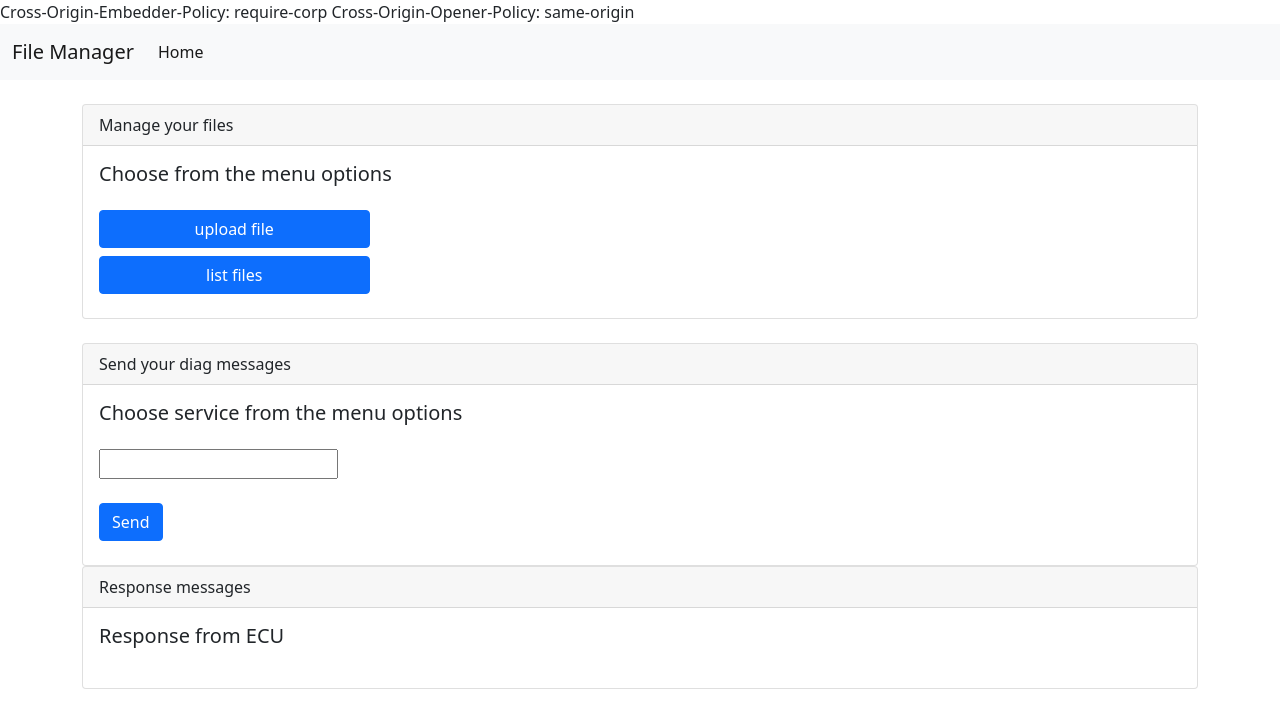
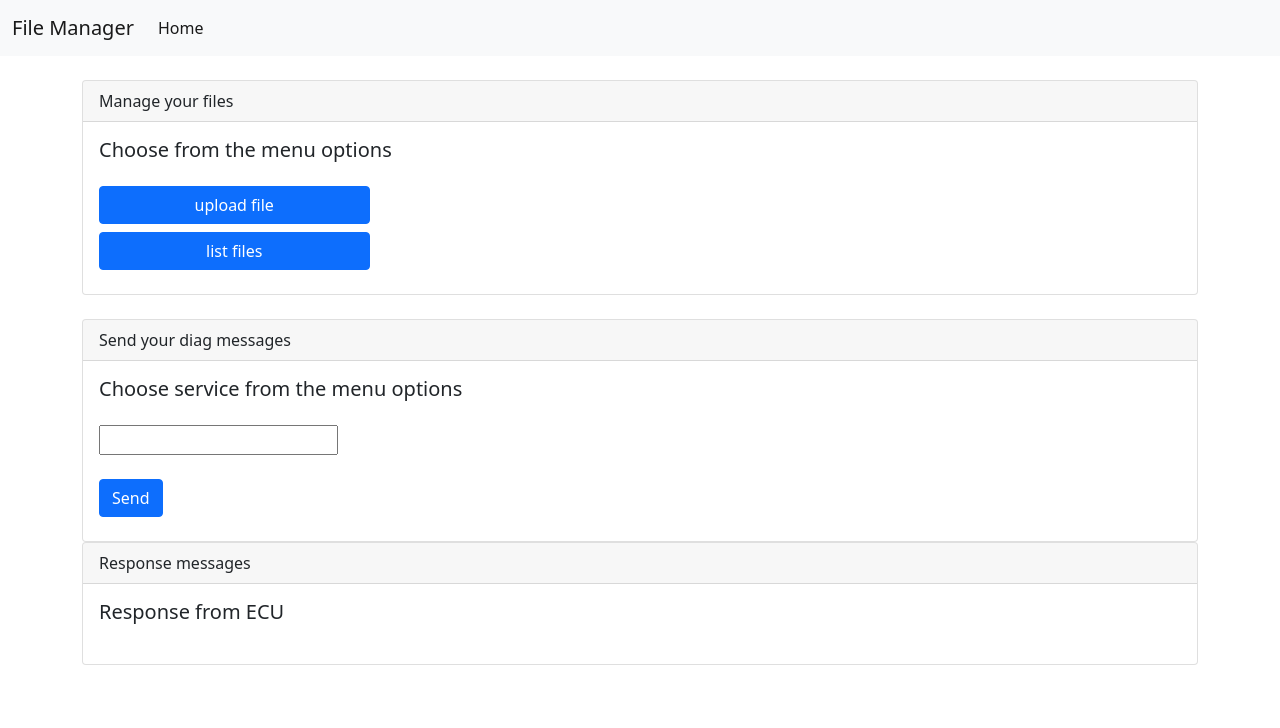
Before and after one commit to kyleng121/fotaWebserver, a Django app: page / in a window 1280 px wide. Shown: the top 728 px of the page. Run offline with Django 4.2, Linux system fonts and the light colour scheme.

Commit message:
Update base.html

```diff
--- a/templates/base.html
+++ b/templates/base.html
@@ -1,6 +1,5 @@
 <!DOCTYPE html>
-Cross-Origin-Embedder-Policy: require-corp
-Cross-Origin-Opener-Policy: same-origin
+
 <html lang="en">
   <head>
     <meta charset="UTF-8" />
```
